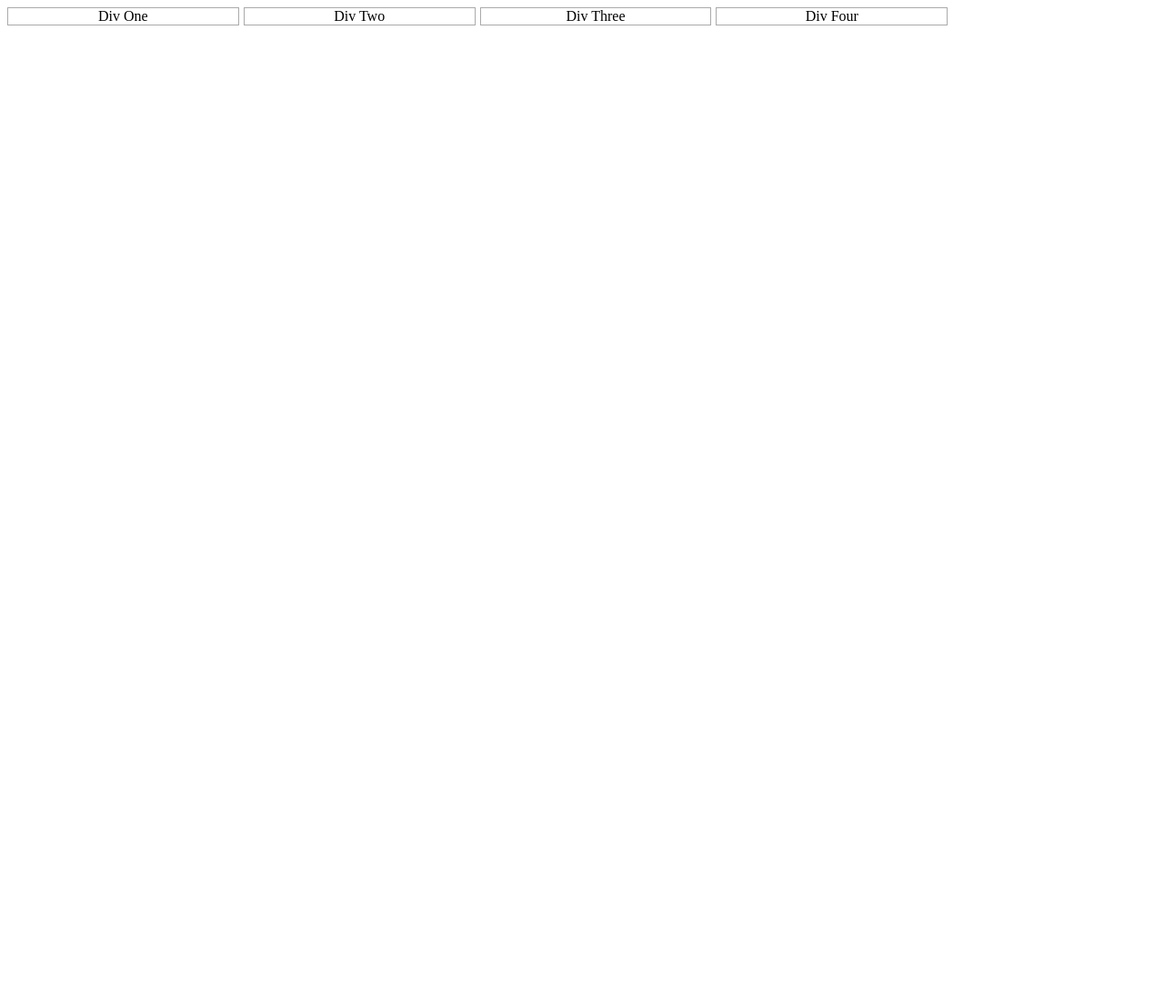
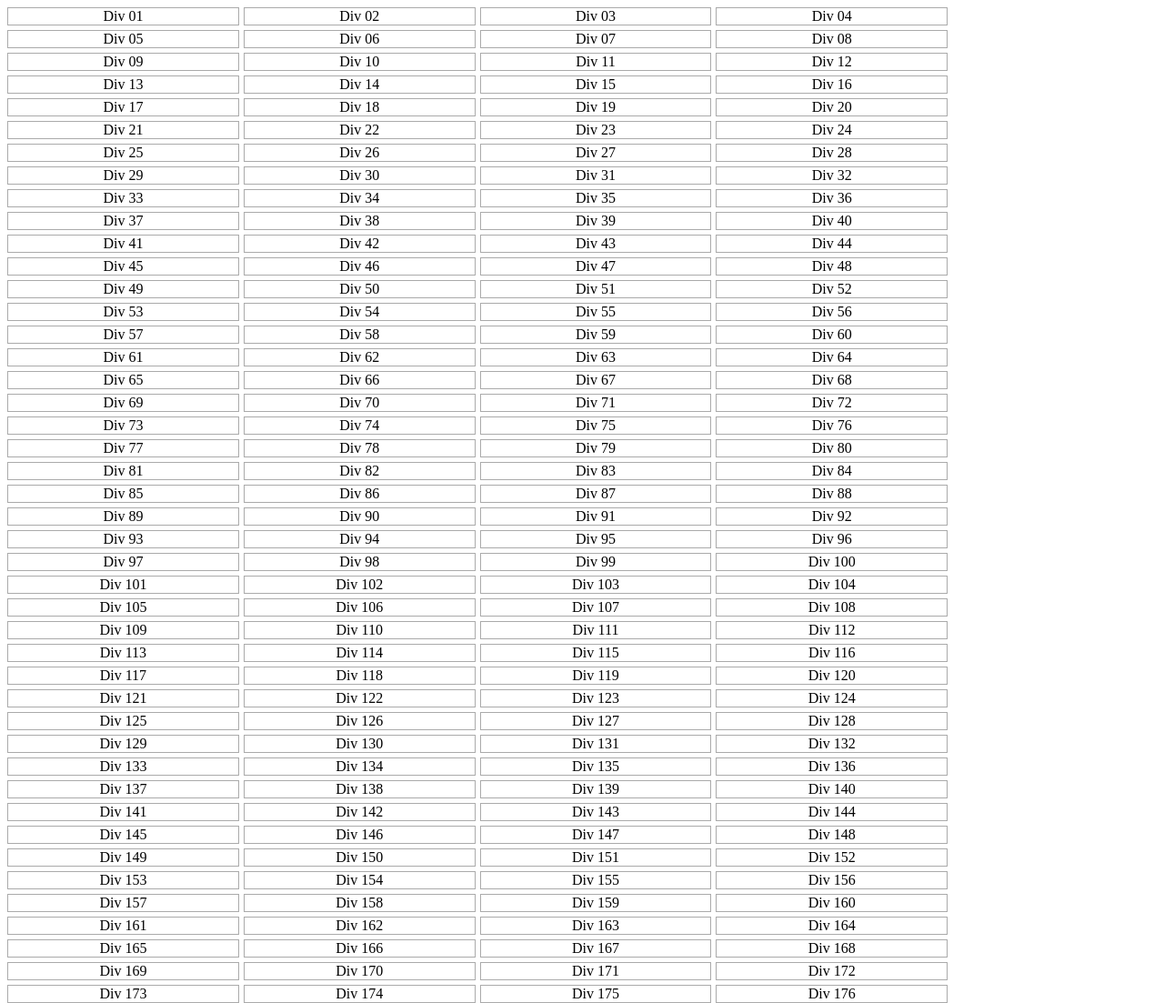
Before and after one commit to edysegura/js-event-handler, a plain HTML site: page event-bus/index.html in a window 1280 px wide. Shown: the top 1103 px of the page at 91% size. Before the commit the page ends 800 px from the top, so only its background shows below. Drawn offline with Linux system fonts and the light colour scheme.

Commit message:
Move example to its own folder

```diff
--- a/index.html
+++ b/event-bus/index.html
@@ -9,14 +9,8 @@
 </head>
 <body>
 
-<div id="event-bus">
-  <div id="div-one">Div One</div>
-  <div id="div-two">Div Two</div>
-  <div id="div-three">Div Three</div>
-  <div id="div-four">Div Four</div>
-</div>
-
 <output></output>
+<div id="event-bus"></div>
 
 <script src="index.js"></script>
 
--- /dev/null
+++ b/event-bus/index.js
@@ -0,0 +1,30 @@
+
+const eventBus = document.getElementById('event-bus')
+
+function delegate(event) {
+  event.stopPropagation()
+  if (event.target !== event.currentTarget) {
+    output(event.target.id)
+  }
+  console.log('Target: ', event.target)
+  console.log('Current Target: ', event.currentTarget)
+}
+
+function output(message) {
+  const out = document.querySelector('output')
+  out.textContent = message + ' was clicked'
+}
+
+function generateElements() {
+  for (let i = 1; i < 201; i++) {
+    let div = document.createElement('div')
+    let divNumber = String(i).padStart(2, '0')
+    div.id = 'div-' + divNumber
+    div.textContent = 'Div ' + divNumber
+    eventBus.appendChild(div)
+  }
+}
+
+generateElements()
+eventBus.addEventListener('click', delegate)
+document.addEventListener('click', () => console.log('document was clicked'))
--- a/style.css
+++ b/event-bus/style.css
@@ -1,11 +1,12 @@
 #event-bus {
   display: flex;
+  flex-flow: row wrap;
 }
 
 #event-bus div {
   width: 20%;
   border: 1px solid #aaa;
-  margin-right: 5px;
+  margin: 0 5px 5px 0;
   text-align: center;
   cursor: pointer;
 }
--- a/index.js
+++ /dev/null
@@ -1,17 +0,0 @@
-'use strict'
-
-const eventBus = document.getElementById('event-bus')
-
-function delegate(event) {
-  if (event.target !== event.currentTarget) {
-    output(event.target.id)
-  }
-  event.stopPropagation()
-}
-
-function output(message) {
-  const out = document.querySelector('output')
-  out.innerHTML = message + ' was clicked'
-}
-
-eventBus.addEventListener('click', delegate)
```
Also changed, not shown: 1 other file.
